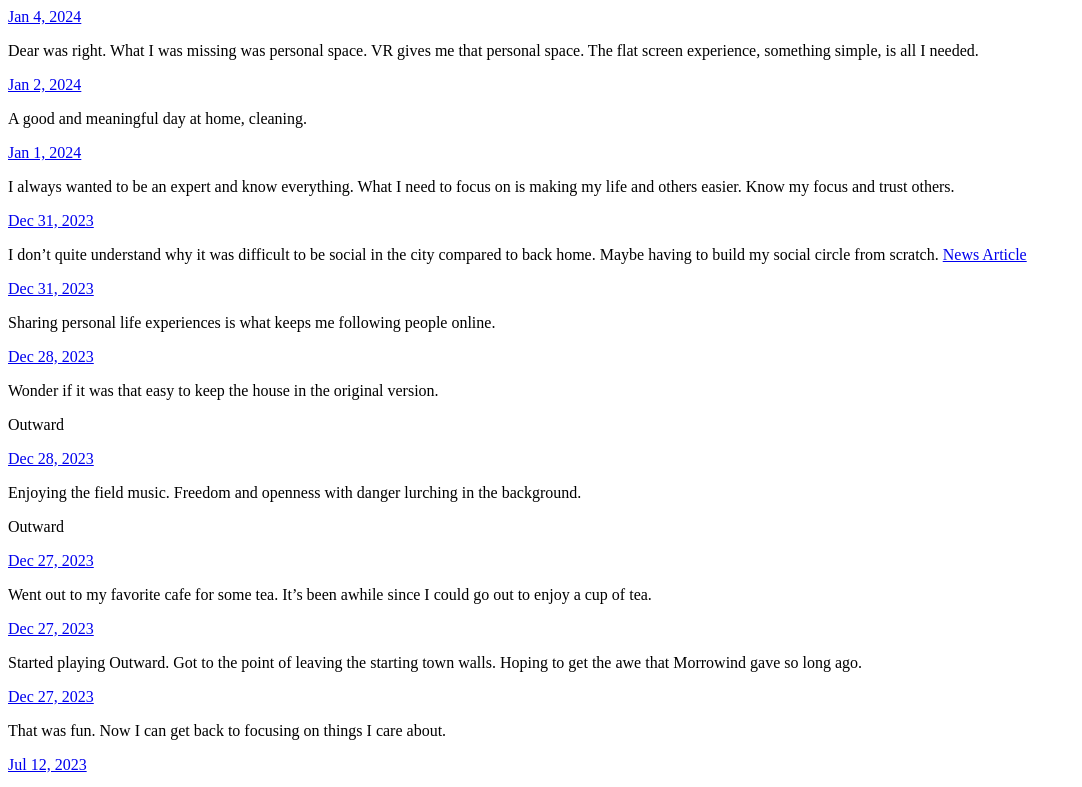
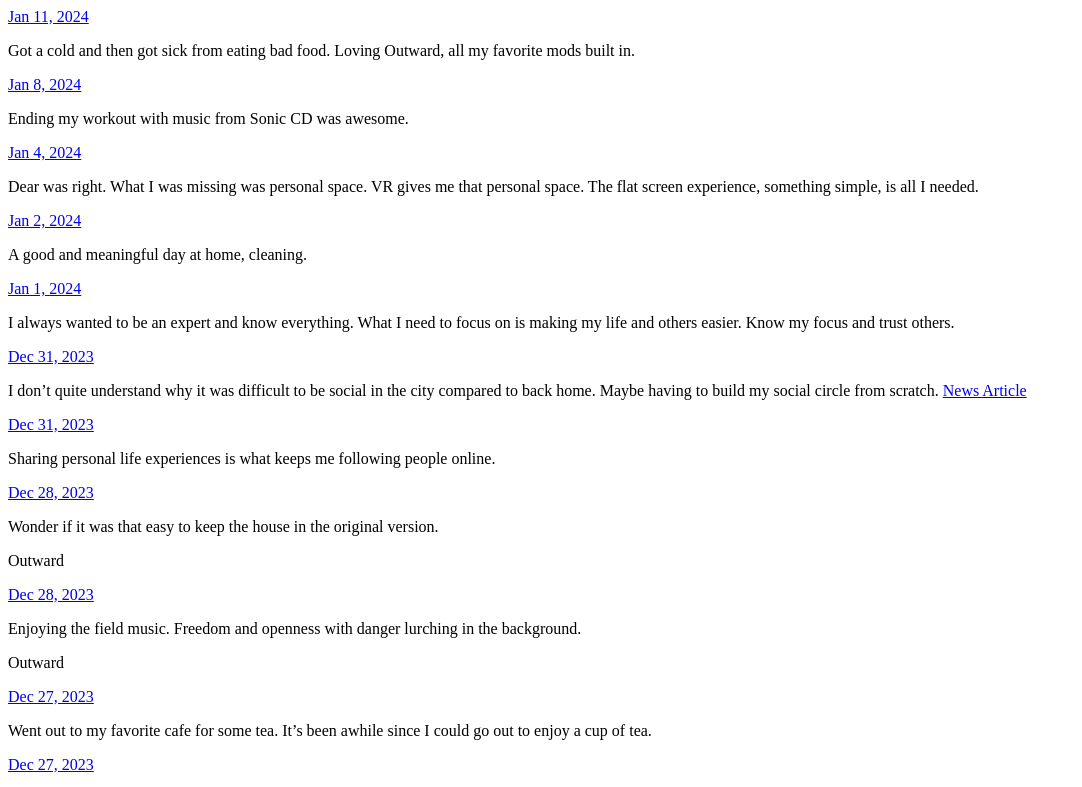
Before and after one commit to Nisbols/micro, a plain HTML site: page index.html in a window 1280 px wide. Shown: the top 787 px of the page, without its empty margins (0-1082 px from the left). Drawn offline with Linux system fonts and the light colour scheme.

Commit message:
Archiving from Micro.blog.

```diff
--- a/index.html
+++ b/index.html
@@ -21,6 +21,28 @@
 <div class="h-feed">
 
 
+
+	  <div class="h-entry">
+
+
+		<a href="https://micro.travishinton.io/2024/01/11/got-a-cold.html" class="u-url"><time class="dt-published" datetime="2024-01-11 19:02:45 -0500">Jan 11, 2024</time></a>
+
+		<div class="e-content">
+			 <p>Got a cold and then got sick from eating bad food. Loving Outward, all my favorite mods built in.</p>
+
+		</div>
+	  </div>
+
+	  <div class="h-entry">
+
+
+		<a href="https://micro.travishinton.io/2024/01/08/ending-my-workout.html" class="u-url"><time class="dt-published" datetime="2024-01-08 19:35:54 -0500">Jan 8, 2024</time></a>
+
+		<div class="e-content">
+			 <p>Ending my workout with music from Sonic CD was awesome.</p>
+
+		</div>
+	  </div>
 
 	  <div class="h-entry">
 
```
